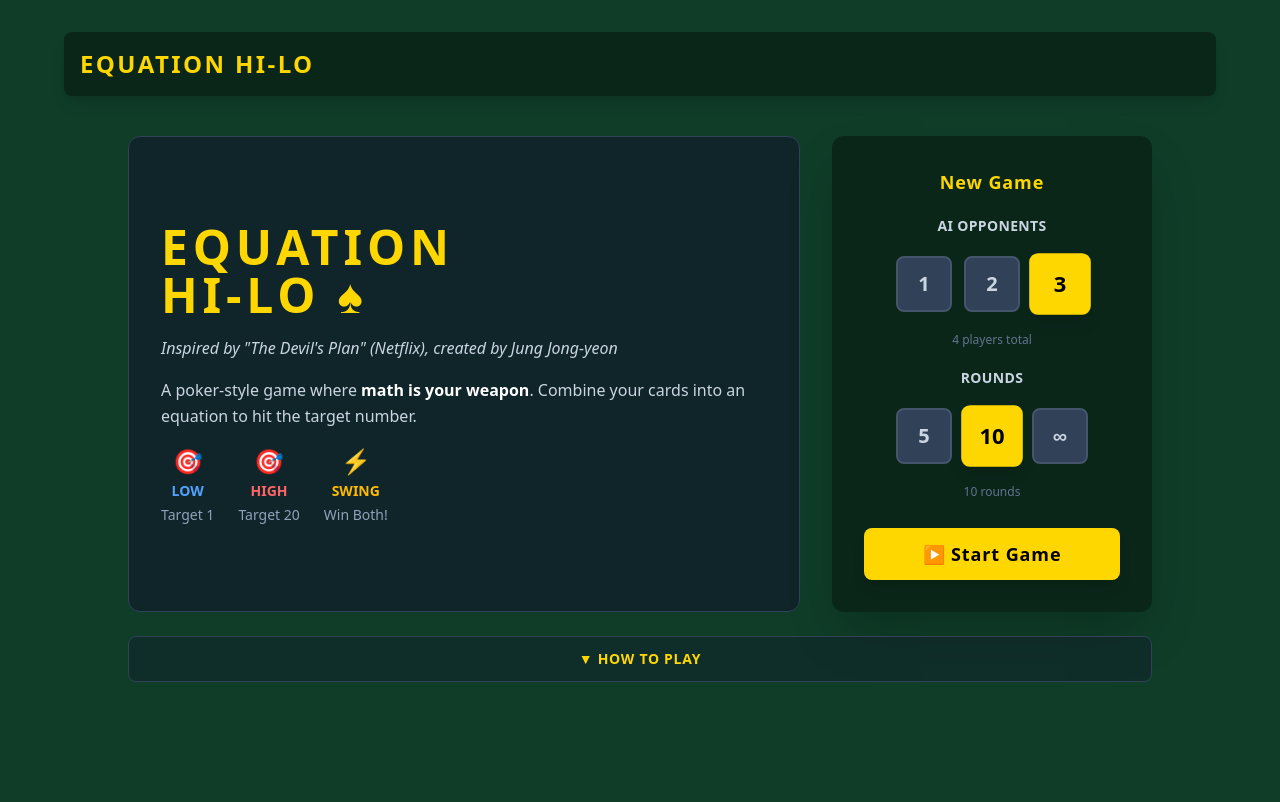
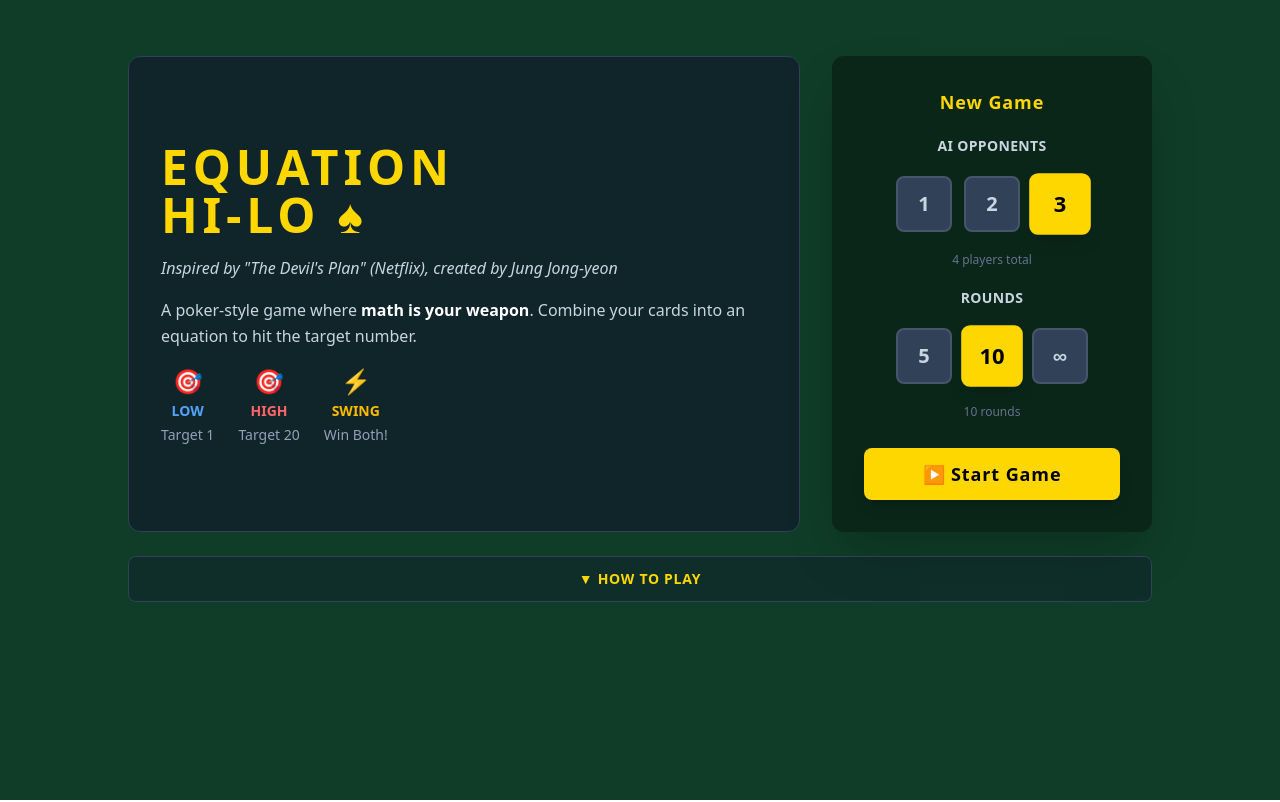
Before and after one commit to jinnotgin/equation-hi-lo, a Vue app: page / in a window 1280 px wide. Built offline with nearby package versions, Linux system fonts and the light colour scheme.

Commit message:
Small UX adjustments

```diff
--- a/src/App.vue
+++ b/src/App.vue
@@ -2,16 +2,6 @@
   <div
     class="min-h-screen bg-felt-green flex flex-col items-center py-8 px-4 font-sans text-slate-100"
   >
-    <!-- Top HUD (Lobby Only) -->
-    <div
-      v-if="gameStore.phase === 'LOBBY'"
-      class="w-full max-w-6xl flex justify-between items-center mb-4 bg-felt-dark p-4 rounded-lg shadow-lg z-20 relative"
-    >
-      <div>
-        <h1 class="text-2xl font-bold text-gold tracking-widest">EQUATION HI-LO</h1>
-      </div>
-    </div>
-
     <!-- Lobby Screen -->
     <div v-if="gameStore.phase === 'LOBBY'" class="flex flex-col items-center gap-6 mt-6 px-4">
       <!-- Top row: two-column layout -->
@@ -109,13 +99,14 @@
       <!-- Bottom: How to Play (Progressive Disclosure) -->
       <div class="max-w-5xl w-full">
         <button
-          @click="showRules = !showRules"
+          @click="toggleRules"
           class="w-full text-center py-3 rounded-lg border border-slate-700 hover:border-gold bg-slate-900/40 hover:bg-slate-900/60 transition-all text-gold hover:text-yellow-300 text-sm font-bold uppercase tracking-wider"
         >
           {{ showRules ? '▲ Hide How to Play' : '▼ How to Play' }}
         </button>
         <div
           v-if="showRules"
+          ref="rulesSection"
           class="bg-slate-900/80 border border-slate-700 border-t-0 rounded-b-xl p-6 text-sm text-slate-300 grid grid-cols-2 gap-x-8 gap-y-4"
         >
           <div>
@@ -830,7 +821,7 @@
 </template>
 
 <script setup>
-import { ref, computed } from 'vue'
+import { ref, computed, watch, nextTick } from 'vue'
 import { useGameStore } from './stores/game'
 import Card from './components/Card.vue'
 import EquationBoard from './components/EquationBoard.vue'
@@ -841,7 +832,16 @@ const gameStore = useGameStore()
 const selectedAiCount = ref(3)
 const selectedRounds = ref(10)
 const showRules = ref(false)
+const rulesSection = ref(null)
 const isBuilderMinimized = ref(false)
+
+const toggleRules = async () => {
+  showRules.value = !showRules.value
+  if (showRules.value) {
+    await nextTick()
+    rulesSection.value?.scrollIntoView({ behavior: 'smooth', block: 'start' })
+  }
+}
 
 const me = computed(() => gameStore.players[0] || { hand: [], ops: [], chips: 0 })
 const opponents = computed(() => gameStore.players.slice(1))
@@ -893,7 +893,6 @@ const adjustRaise = (delta) => {
 }
 
 // Reset raise amount at start of new round
-import { watch } from 'vue'
 watch(
   () => gameStore.phase,
   (newPhase) => {
```
